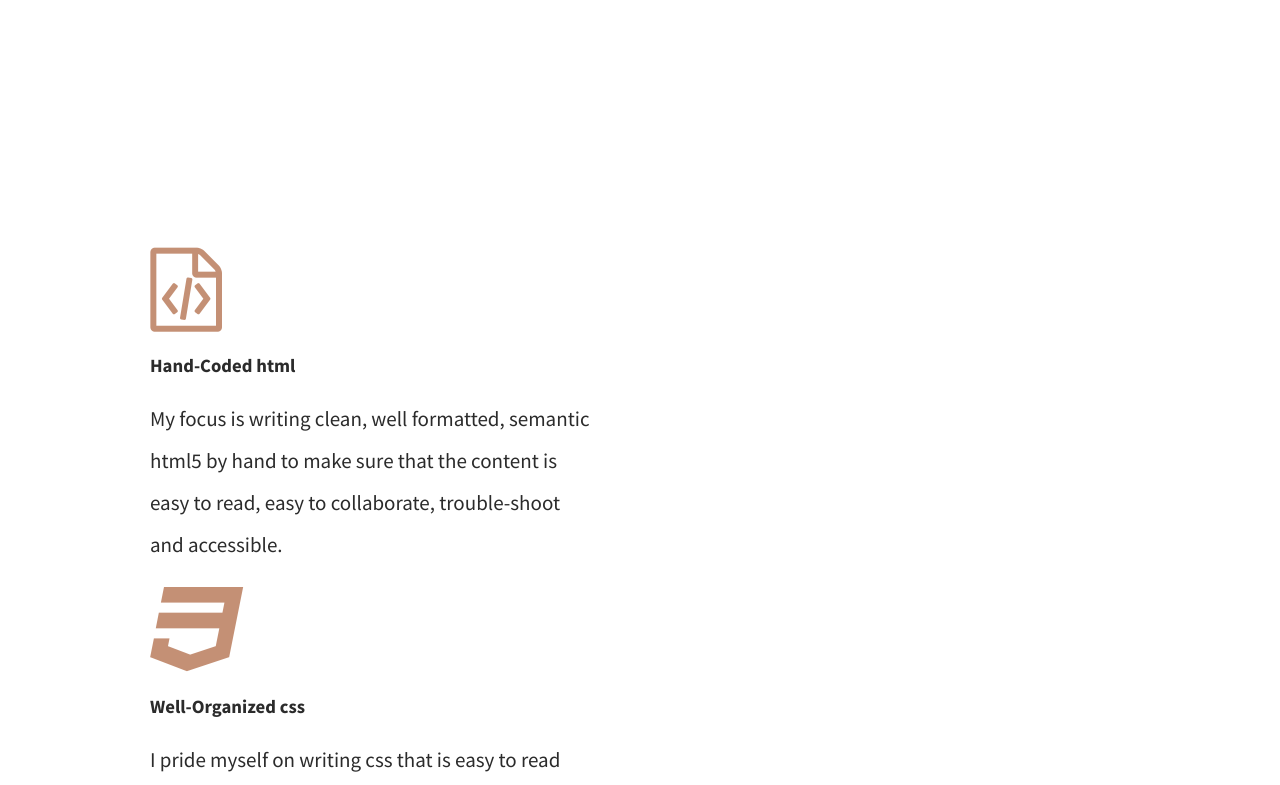
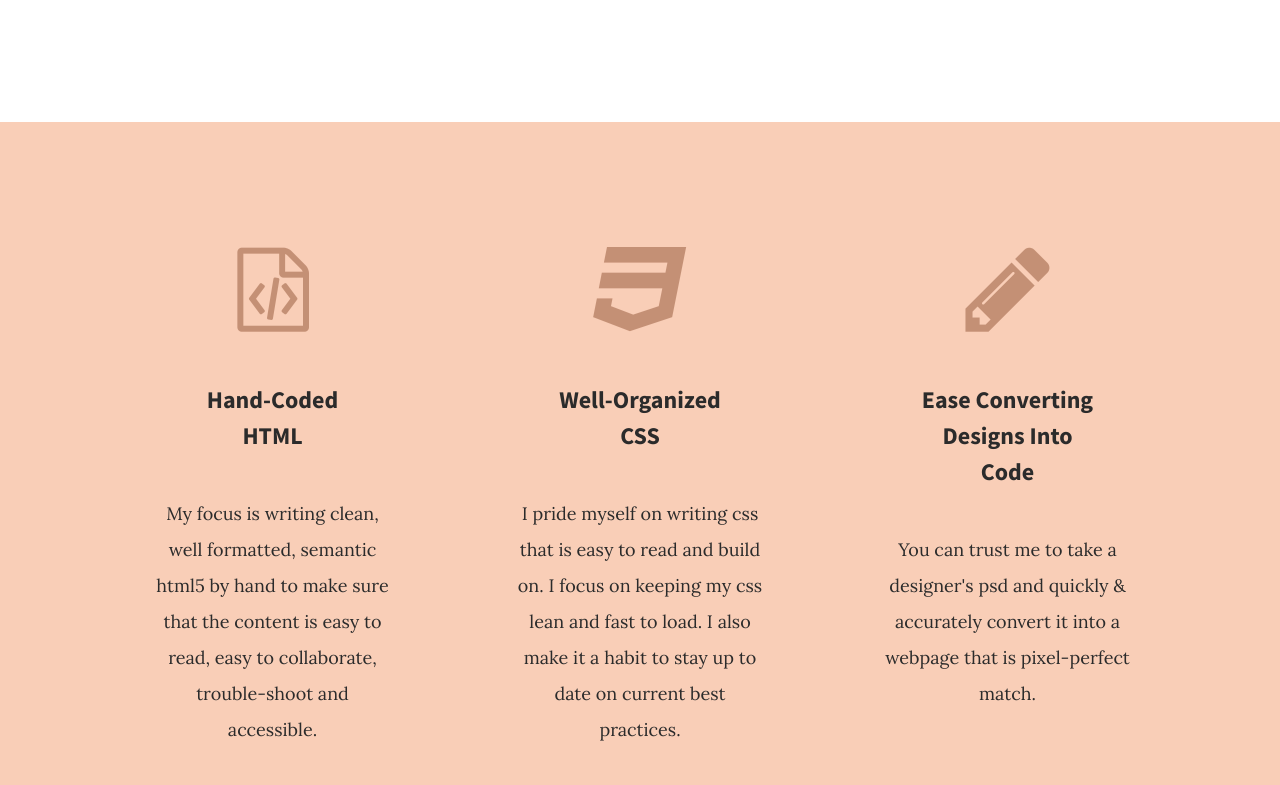
Before and after one commit to zxcvanikabnm/jubilee-austen, a plain HTML site: page index.html in a window 1280 px wide. Shown: the part 1412-2197 px from the top of the page. Drawn offline with Linux system fonts and the light colour scheme.

Commit message:
finished desktop skills section

```diff
--- a/css/main.css
+++ b/css/main.css
@@ -14,7 +14,6 @@
 }
 
 header,
-/* section, */
 footer {
   padding: 0 120px;
   margin: 0 auto;
@@ -76,8 +75,38 @@
   font-size: 36px;
 }
 
-p {
+.about p {
   font-size: 21px;
   line-height: 200%;
   width: 45%;
 }
+
+.skills {
+  background-color: #f9ceb7;
+  display: flex;
+  justify-content: space-between;
+}
+
+h3 {
+  width: 75%;
+  margin-top: 50px;
+  font-family: "Source Sans Pro", sans-serif;
+  font-size: 24px;
+}
+
+h3 span {
+  text-transform: uppercase;
+}
+
+.skills div {
+  font-family: "Lora", serif;
+  font-weight: 400;
+  font-size: 18px;
+  line-height: 200%;
+  width: 25%;
+  display: flex;
+  flex-direction: column;
+  justify-content: flex-start;
+  align-items: center;
+  text-align: center;
+}
--- a/index.html
+++ b/index.html
@@ -8,9 +8,11 @@
     <link rel="stylesheet" href="./css/normalize.css">
     <link rel="stylesheet" href="./css/main.css">
     <link href='https://fonts.googleapis.com/css?family=Source+Sans+Pro:400,700' rel='stylesheet' type='text/css'>
+    <!-- <link rel="preconnect" href="https://fonts.googleapis.com">
+    <link rel="preconnect" href="https://fonts.gstatic.com" crossorigin>
     <link rel="preconnect" href="https://fonts.googleapis.com">
-    <link rel="preconnect" href="https://fonts.gstatic.com" crossorigin>
-    <link href="https://fonts.googleapis.com/css2?family=Lora:wght@700&display=swap" rel="stylesheet">
+    <link rel="preconnect" href="https://fonts.gstatic.com" crossorigin> -->
+    <link href="https://fonts.googleapis.com/css2?family=Lora:wght@400;700&display=swap" rel="stylesheet">
 </head>
 <body>
     <header>
@@ -32,8 +34,6 @@
             <p>
                 I've made my home base in Providence, Rhode Island with my small growing family. My journey into tech started with a degree in journalism. As I started sharing my writing online, I was fascinated with how easily I could get my voice out there. I was hooked and wanted to learn how to build my own site to fit my own specific needs.
             </p>
-        <!-- </div>
-        <div> -->
             <p>
                 That curiosity then opened a door that could never be shut. When I learned how to build my first website, I realized I found something that gave me the freedom and versatility I was looking for in my work. Now, I've made a full switch to front-end development, where I can use my organization skills and eye for detail to write clean, elegant code.
             </p>
@@ -42,14 +42,14 @@
     <section class="skills">
         <div>
             <img src="./img/html-icon.png" alt="html icon">
-            <h3>Hand-Coded <span>html</span></h3>
+            <h3>Hand-Coded <br><span>html</span></h3>
             <p>
                My focus is writing clean, well formatted, semantic <span>html</span>5 by hand to make sure that the content is easy to read, easy to collaborate, trouble-shoot and accessible.
             </p>
         </div>
         <div>
             <img src="./img/css-icon.png" alt="css icon">
-            <h3>Well-Organized <span>css</span></h3>
+            <h3>Well-Organized <br><span>css</span></h3>
             <p>
                 I pride myself on writing <span>css</span> that is easy to read and build on. I focus on keeping my <span>css</span> lean and fast to load. I also make it a habit to stay up to date on current best practices.
             </p>
```
